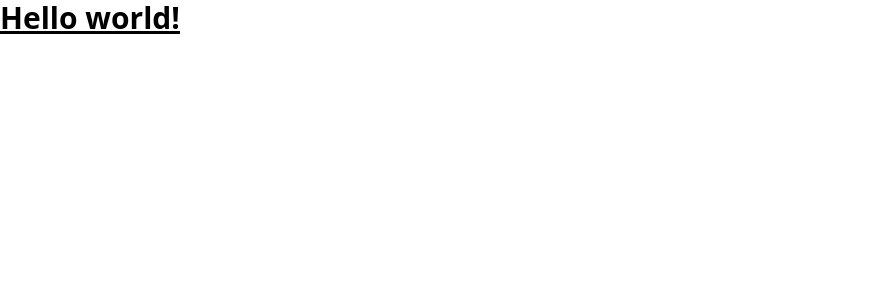
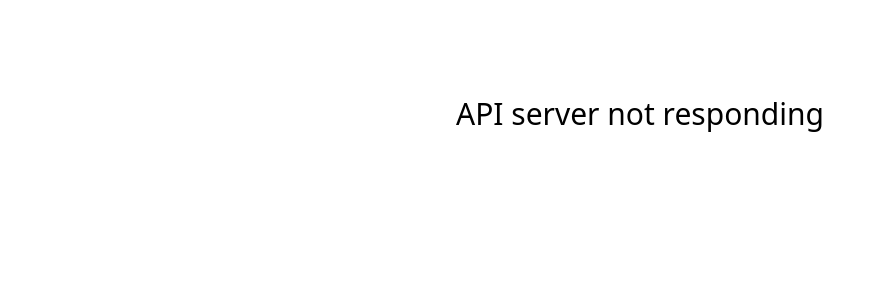
Before and after one commit to nizar-masmoudi/distilbert-tasks-demo, a React (Create React App) app in the folder frontend/: page / in a window 1280 px wide. Shown: the top 300 px of the page, without its empty margins (0-885 px from the left). Built offline with nearby package versions, Linux system fonts and the light colour scheme; no server answers.

Commit message:
Setup .env.local + Flask-React communication

```diff
--- a/frontend/src/App.jsx
+++ b/frontend/src/App.jsx
@@ -1,5 +1,11 @@
+import { useState } from 'react';
+
 function App() {
-  return <h1 className='text-3xl font-bold underline'>Hello world!</h1>;
+  const [flask, setFlask] = useState(false)
+  fetch(process.env.REACT_APP_API_URL)
+    .then((response) => response.json())
+    .then((data) => setFlask(data['flask-running']));
+  return <h1 className='text-3xl text-center mt-24'>{flask ? 'Listening to API server...' : 'API server not responding'}</h1>;
 }
 
 export default App;
```
Also changed, not shown: 1 other file (tests, documents, lock files or other folders).
